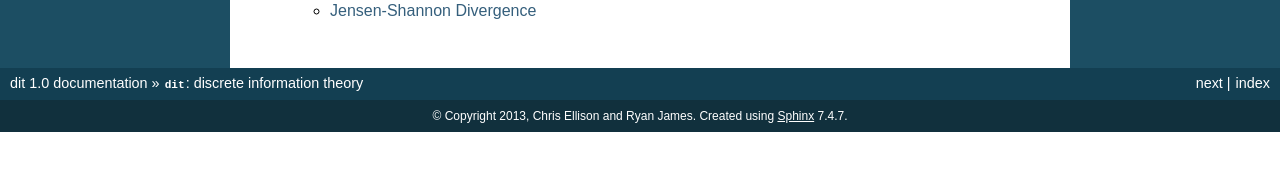
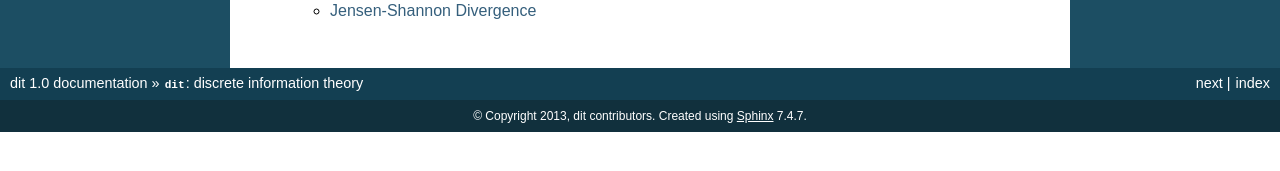
Before and after one commit to dit/dit, a Sphinx documentation site: the page built from docs/index.rst, in a window 1280 px wide. Shown: the part 356-527 px from the top of the page. Built offline with Sphinx 7.4.7, drawn with Linux system fonts in a browser that asks for light colours.

Commit message:
update copyright to dit contributors

```diff
--- a/docs/conf.py
+++ b/docs/conf.py
@@ -47,7 +47,7 @@ master_doc = 'index'
 
 # General information about the project.
 project = u'dit'
-copyright = u'2013, Chris Ellison and Ryan James'
+copyright = u'2013, dit contributors'
 
 # The version info for the project you're documenting, acts as replacement for
 # |version| and |release|, also used in various other places throughout the
```
